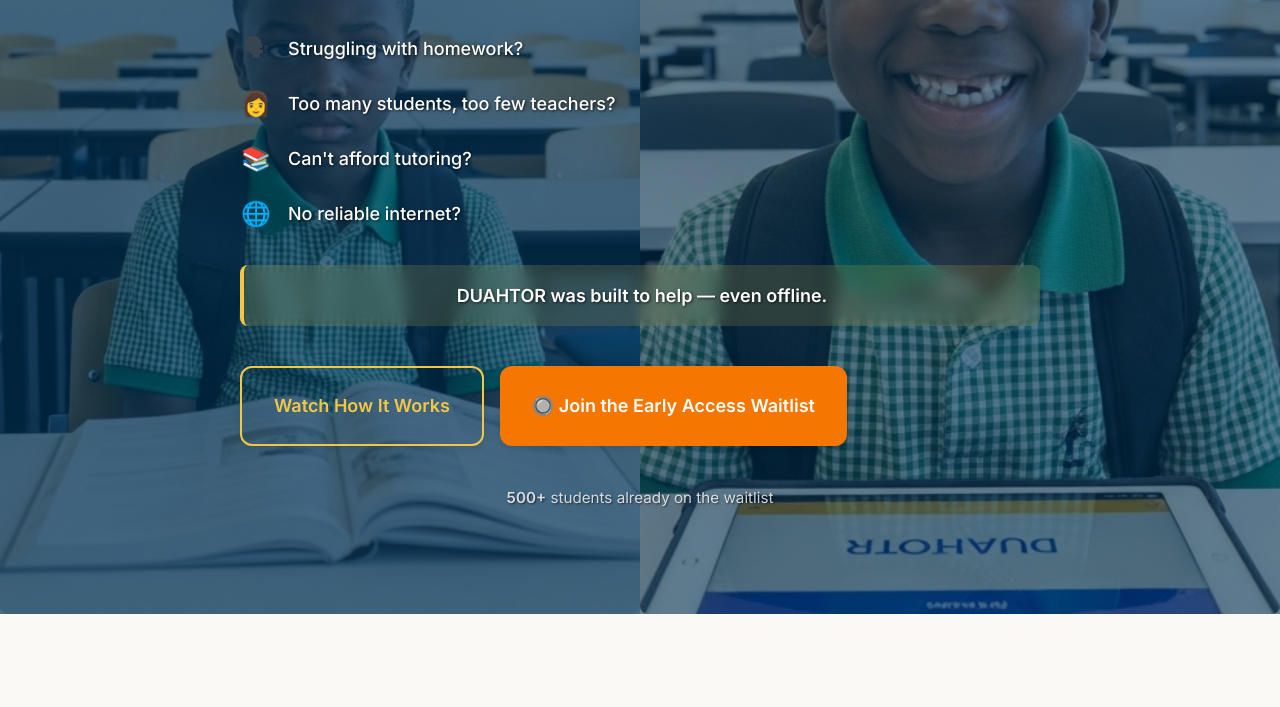
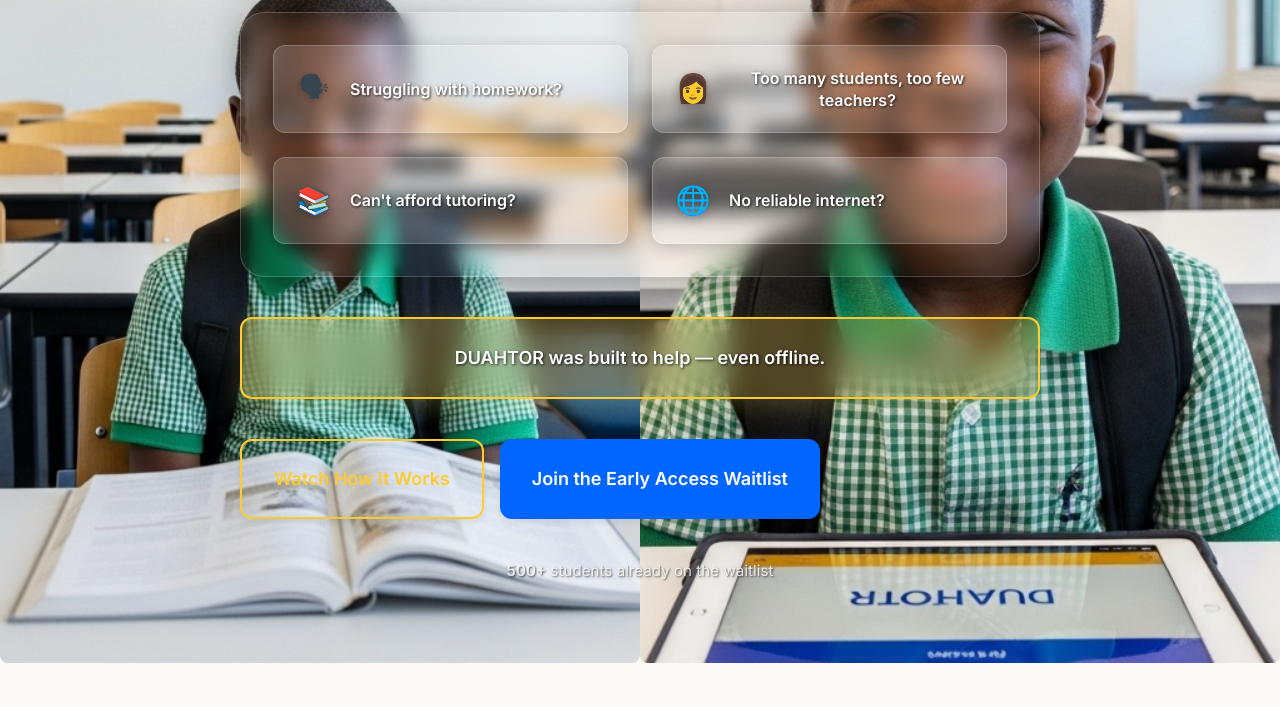
Before and after one commit to NaijaB0T/duahtor, an Astro site: page / in a window 1280 px wide. Shown: the part 378-1085 px from the top of the page. Built offline with nearby package versions, Linux system fonts and the light colour scheme; Astro itself is replaced by a stand-in of ours.

Commit message:
Refactor UI, remove button emojis, adjust hero background
- Restructured the pain points section in `index.astro` with new class names (`pain-points-widget`, `pain-points-container`, `pain-point-card`).
- Removed "🔘" emojis from multiple call-to-action buttons for a cleaner aesthetic.
- Adjusted hero background positioning and removed overlay styles for improved presentation.

```diff
--- a/src/pages/index.astro
+++ b/src/pages/index.astro
@@ -55,22 +55,24 @@ import { SITE_TITLE, SITE_DESCRIPTION } from '../consts';
 										Education is finally catching up to you — not the other way around.
 									</p>
 
-									<div class="pain-points">
-										<div class="pain-point fade-in-up" style="animation-delay: 0.2s">
+									<div class="pain-points-widget">
+										<div class="pain-points-container">
+											<div class="pain-point-card fade-in-up" style="animation-delay: 0.2s">
 												<div class="pain-icon" aria-hidden="true">🗣</div>
 												<span class="pain-text">Struggling with homework?</span>
 											</div>
-										<div class="pain-point fade-in-up" style="animation-delay: 0.4s">
+											<div class="pain-point-card fade-in-up" style="animation-delay: 0.4s">
 												<div class="pain-icon" aria-hidden="true">👩</div>
 												<span class="pain-text">Too many students, too few teachers?</span>
 											</div>
-										<div class="pain-point fade-in-up" style="animation-delay: 0.6s">
+											<div class="pain-point-card fade-in-up" style="animation-delay: 0.6s">
 												<div class="pain-icon" aria-hidden="true">📚</div>
 												<span class="pain-text">Can't afford tutoring?</span>
 											</div>
-										<div class="pain-point fade-in-up" style="animation-delay: 0.8s">
+											<div class="pain-point-card fade-in-up" style="animation-delay: 0.8s">
 												<div class="pain-icon" aria-hidden="true">🌐</div>
 												<span class="pain-text">No reliable internet?</span>
+											</div>
 										</div>
 									</div>
 
@@ -83,7 +85,7 @@ import { SITE_TITLE, SITE_DESCRIPTION } from '../consts';
 											Watch How It Works
 										</a>
 										<a href="#waitlist" class="btn btn-primary btn-hero">
-											🔘 Join the Early Access Waitlist
+											Join the Early Access Waitlist
 										</a>
 									</div>
 
@@ -556,7 +558,7 @@ import { SITE_TITLE, SITE_DESCRIPTION } from '../consts';
 
 						<div class="demo-cta">
 							<button class="btn btn-primary btn-demo" id="play-demo-btn">
-								🔘 Play Full Demo
+								Play Full Demo
 							</button>
 						</div>
 					</div>
@@ -832,7 +834,7 @@ import { SITE_TITLE, SITE_DESCRIPTION } from '../consts';
 						<div class="modal-actions">
 							<button class="btn btn-outline" onclick="closePricingModal()">🔙 Close Comparison</button>
 							<button class="btn btn-primary">🟢 Join the Waitlist for Premium</button>
-							<button class="btn btn-secondary">🔘 Become a Founding Supporter – Get 3 Months Premium Free</button>
+							<button class="btn btn-secondary">Become a Founding Supporter – Get 3 Months Premium Free</button>
 						</div>
 					</div>
 				</div>
@@ -902,7 +904,7 @@ import { SITE_TITLE, SITE_DESCRIPTION } from '../consts';
 
 							<div class="supporter-cta">
 								<button class="btn-supporter" id="become-supporter-btn">
-									🔘 Become a Supporter
+									Become a Supporter
 								</button>
 							</div>
 						</div>
@@ -999,7 +1001,7 @@ import { SITE_TITLE, SITE_DESCRIPTION } from '../consts';
 
 							<div class="form-actions">
 								<button type="submit" class="btn btn-primary btn-large">
-									🔘 Join the Waitlist
+									Join the Waitlist
 								</button>
 							</div>
 						</form>
@@ -1058,10 +1060,10 @@ import { SITE_TITLE, SITE_DESCRIPTION } from '../consts';
 	/* Split Background */
 	.hero-split-background {
 		position: absolute;
-		top: 0;
+		top: 5rem; /* Push below header */
 		left: 0;
 		width: 100%;
-		height: 100%;
+		height: calc(100% - 5rem); /* Adjust height accordingly */
 		display: flex;
 		z-index: 1;
 	}
@@ -1080,32 +1082,11 @@ import { SITE_TITLE, SITE_DESCRIPTION } from '../consts';
 		object-position: center;
 	}
 
-	.hero-background-before::after {
-		content: '';
-		position: absolute;
-		top: 0;
-		left: 0;
-		width: 100%;
-		height: 100%;
-		background: rgba(0, 49, 83, 0.7); /* Blue overlay for readability */
-		z-index: 2;
-	}
-
-	.hero-background-after::after {
-		content: '';
-		position: absolute;
-		top: 0;
-		left: 0;
-		width: 100%;
-		height: 100%;
-		background: rgba(0, 49, 83, 0.6); /* Slightly lighter overlay */
-		z-index: 2;
-	}
+	/* Removed blue tint overlays to show natural images */
 
 	.background-label {
 		position: absolute;
 		top: 2rem;
-		left: 2rem;
 		background: rgba(255, 255, 255, 0.9);
 		color: var(--color-charcoal-gray);
 		padding: 0.5rem 1rem;
@@ -1117,11 +1098,13 @@ import { SITE_TITLE, SITE_DESCRIPTION } from '../consts';
 	}
 
 	.before-label {
+		left: 2rem;
 		background: rgba(255, 130, 67, 0.9);
 		color: var(--color-pure-white);
 	}
 
 	.after-label {
+		right: 2rem; /* Move to extreme right */
 		background: rgba(34, 197, 94, 0.9);
 		color: var(--color-pure-white);
 	}
@@ -1148,11 +1131,11 @@ import { SITE_TITLE, SITE_DESCRIPTION } from '../consts';
 	.hero-welcome {
 		font-size: 1.125rem;
 		font-weight: 500;
-		color: var(--color-maize-yellow);
+		color: var(--color-maize-yellow-lighter); /* Keep yellow as accent color for good contrast */
 		margin-bottom: 1rem;
 		text-transform: uppercase;
 		letter-spacing: 0.05em;
-		text-shadow: 2px 2px 4px rgba(0, 0, 0, 0.8);
+		text-shadow: 2px 2px 4px rgba(250, 250, 250, 0.4);
 	}
 
 	.hero-title {
@@ -1165,6 +1148,10 @@ import { SITE_TITLE, SITE_DESCRIPTION } from '../consts';
 		text-shadow: 2px 2px 6px rgba(0, 0, 0, 0.9);
 	}
 
+	.hero-title .text-gradient {
+		text-shadow: none; /* Remove shadow from gradient text */
+	}
+
 	.hero-subheadline {
 		font-size: 1.25rem;
 		font-weight: 400;
@@ -1175,30 +1162,57 @@ import { SITE_TITLE, SITE_DESCRIPTION } from '../consts';
 		text-shadow: 1px 1px 3px rgba(0, 0, 0, 0.8);
 	}
 
-	.pain-points {
-		margin: 2rem 0;
-	}
-
-	.pain-point {
+	/* Pain Points Widget */
+	.pain-points-widget {
+		margin: 2.5rem 0;
+		padding: 2rem;
+		background: rgba(255, 255, 255, 0.01);
+		backdrop-filter: blur(10px);
+		border-radius: var(--radius-2xl);
+		border: 1px solid rgba(255, 255, 255, 0.2);
+		box-shadow: 0 8px 32px rgba(0, 0, 0, 0.3);
+	}
+
+	.pain-points-container {
+		display: grid;
+		grid-template-columns: 1fr 1fr;
+		gap: 1.5rem;
+	}
+
+	.pain-point-card {
 		display: flex;
 		align-items: center;
-		margin-bottom: 1rem;
+		padding: 1.25rem;
+		background: rgba(255, 255, 255, 0.15);
+		border-radius: var(--radius-lg);
+		border: 1px solid rgba(255, 255, 255, 0.2);
+		backdrop-filter: blur(10px);
 		opacity: 0;
 		transform: translateY(20px);
 		animation: fadeInUp 0.6s ease-out forwards;
+		transition: all 0.3s ease;
+		box-shadow: 0 4px 16px rgba(0, 0, 0, 0.2);
+	}
+
+	.pain-point-card:hover {
+		background: rgba(255, 255, 255, 0.2);
+		transform: translateY(-2px);
+		box-shadow: 0 8px 24px rgba(0, 0, 0, 0.3);
 	}
 
 	.pain-icon {
-		font-size: 1.5rem;
+		font-size: 1.75rem;
 		margin-right: 1rem;
-		min-width: 2rem;
+		min-width: 2.5rem;
+		filter: drop-shadow(0 2px 4px rgba(0, 0, 0, 0.3));
 	}
 
 	.pain-text {
-		font-size: 1.125rem;
+		font-size: 1rem;
 		color: var(--color-pure-white);
-		font-weight: 500;
-		text-shadow: 1px 1px 3px rgba(0, 0, 0, 0.7);
+		font-weight: 600;
+		text-shadow: 1px 1px 3px rgba(0, 0, 0, 0.8);
+		line-height: 1.4;
 	}
 
 	.cta-buttons {
@@ -1215,19 +1229,35 @@ import { SITE_TITLE, SITE_DESCRIPTION } from '../consts';
 	}
 
 	.duahtor-promise {
-		background: rgba(242, 199, 68, 0.15);
-		border-left: 4px solid var(--color-maize-yellow);
-		padding: 1rem 1.5rem;
-		margin: 2rem 0;
-		border-radius: var(--radius-md);
-		backdrop-filter: blur(8px);
+		background: rgba(242, 199, 68, 0.2);
+		border: 2px solid var(--color-maize-yellow);
+		padding: 1.5rem 2rem;
+		margin: 2.5rem 0;
+		border-radius: var(--radius-lg);
+		backdrop-filter: blur(15px);
+		box-shadow: 0 8px 24px rgba(242, 199, 68, 0.2);
+		position: relative;
+		overflow: hidden;
+	}
+
+	.duahtor-promise::before {
+		content: '';
+		position: absolute;
+		top: 0;
+		left: 0;
+		width: 100%;
+		height: 100%;
+		background: linear-gradient(135deg, rgba(242, 199, 68, 0.1) 0%, rgba(242, 199, 68, 0.05) 100%);
+		pointer-events: none;
 	}
 
 	.duahtor-promise strong {
 		color: var(--color-pure-white);
 		font-size: 1.125rem;
 		font-weight: 600;
-		text-shadow: 1px 1px 3px rgba(0, 0, 0, 0.7);
+		text-shadow: 1px 1px 3px rgba(0, 0, 0, 0.8);
+		position: relative;
+		z-index: 1;
 	}
 
 	.social-proof-text {
@@ -2610,6 +2640,8 @@ import { SITE_TITLE, SITE_DESCRIPTION } from '../consts';
 	@media (max-width: 768px) {
 		.hero-split-background {
 			flex-direction: column;
+			top: 4rem; /* Smaller header on mobile */
+			height: calc(100% - 4rem);
 		}
 		.hero-background-half {
 			width: 100%;
@@ -2619,13 +2651,37 @@ import { SITE_TITLE, SITE_DESCRIPTION } from '../consts';
 			padding-top: 6rem; /* Smaller top padding for mobile */
 		}
 		.hero-content-center {
-			padding: 0 1rem;
+			padding: 1.5rem 1rem;
+			margin: 0 1rem;
+		}
+		.pain-points-widget {
+			padding: 1.5rem;
+			margin: 2rem 0;
+		}
+		.pain-points-container {
+			grid-template-columns: 1fr;
+			gap: 1rem;
+		}
+		.pain-point-card {
+			padding: 1rem;
+		}
+		.pain-icon {
+			font-size: 1.5rem;
+			min-width: 2rem;
+		}
+		.pain-text {
+			font-size: 0.9rem;
 		}
 		.background-label {
 			top: 1rem;
-			left: 1rem;
 			font-size: 0.75rem;
 			padding: 0.375rem 0.75rem;
+		}
+		.before-label {
+			left: 1rem;
+		}
+		.after-label {
+			right: 1rem;
 		}
 
 		.hero-welcome {
@@ -2885,7 +2941,7 @@ import { SITE_TITLE, SITE_DESCRIPTION } from '../consts';
 			// Reset after 3 seconds
 			setTimeout(() => {
 				submitButton.disabled = false;
-				submitButton.textContent = '🔘 Join the Waitlist';
+				submitButton.textContent = 'Join the Waitlist';
 				submitButton.style.background = '';
 				form.reset();
 			}, 3000);
@@ -2910,7 +2966,7 @@ import { SITE_TITLE, SITE_DESCRIPTION } from '../consts';
 				const supporterBtn = document.getElementById('become-supporter-btn');
 				if (supporterBtn) {
 					const methodName = method.querySelector('.payment-name').textContent;
-					supporterBtn.textContent = `🔘 Pay with ${methodName}`;
+					supporterBtn.textContent = `Pay with ${methodName}`;
 				}
 			});
 		});
--- a/src/styles/global.css
+++ b/src/styles/global.css
@@ -7,18 +7,22 @@
 @import url('https://fonts.googleapis.com/css2?family=Poppins:wght@400;600;700&family=Inter:wght@400;500;600&display=swap');
 
 :root {
-  /* Primary Action - Vibrant & Accessible (WCAG AA Revised) */
-  --color-mango-tango: #F57600; /* Contrast with #FFFFFF is 4.54:1 */
-  --color-mango-tango-hover: #D86800; /* Darkened for hover effect, maintains compliance */
-  --color-mango-tango-light: #FFB08A;
+  /* Duahtor Brand Colors - Vibrant Electric Blue */
+  --color-duahtor-blue: #0066FF; /* Primary brand blue - vibrant and electric */
+  --color-duahtor-blue-hover: #0052CC; /* Darker for hover states */
+  --color-duahtor-blue-light: #3385FF; /* Lighter variant */
+  --color-duahtor-blue-dark: #004ACC; /* Darker variant */
 
-  /* Primary Brand - Deep & Intelligent */
-  --color-prussian-blue: #003153; /* Contrast with #FFFFFF is 13.43:1 */
-  --color-prussian-blue-light: #1A4B6B;
-  --color-prussian-blue-dark: #001A2E;
+  /* Legacy mappings for compatibility */
+  --color-mango-tango: #0066FF; /* Now uses brand blue */
+  --color-mango-tango-hover: #0052CC;
+  --color-mango-tango-light: #3385FF;
+  --color-prussian-blue: #0066FF; /* Primary brand blue */
+  --color-prussian-blue-light: #3385FF;
+  --color-prussian-blue-dark: #004ACC;
 
   /* Accent/Highlight - Bright & Hopeful */
-  --color-maize-yellow: #F2C744; /* Use with dark text like --color-prussian-blue (5.56:1) */
+  --color-maize-yellow: #ffcb30; /* Use with dark text like --color-prussian-blue (5.56:1) */
   --color-maize-yellow-hover: #DAB23C;
   --color-maize-yellow-light: #F8E391;
 
@@ -343,7 +347,7 @@ a:focus-visible {
 }
 
 .text-gradient {
-  background: linear-gradient(135deg, var(--color-mango-tango), var(--color-maize-yellow));
+  background: linear-gradient(135deg, var(--color-duahtor-blue), var(--color-duahtor-blue-light));
   background-clip: text;
   -webkit-background-clip: text;
   -webkit-text-fill-color: transparent;
```
Lines whose indentation alone changed are shown as unchanged.
